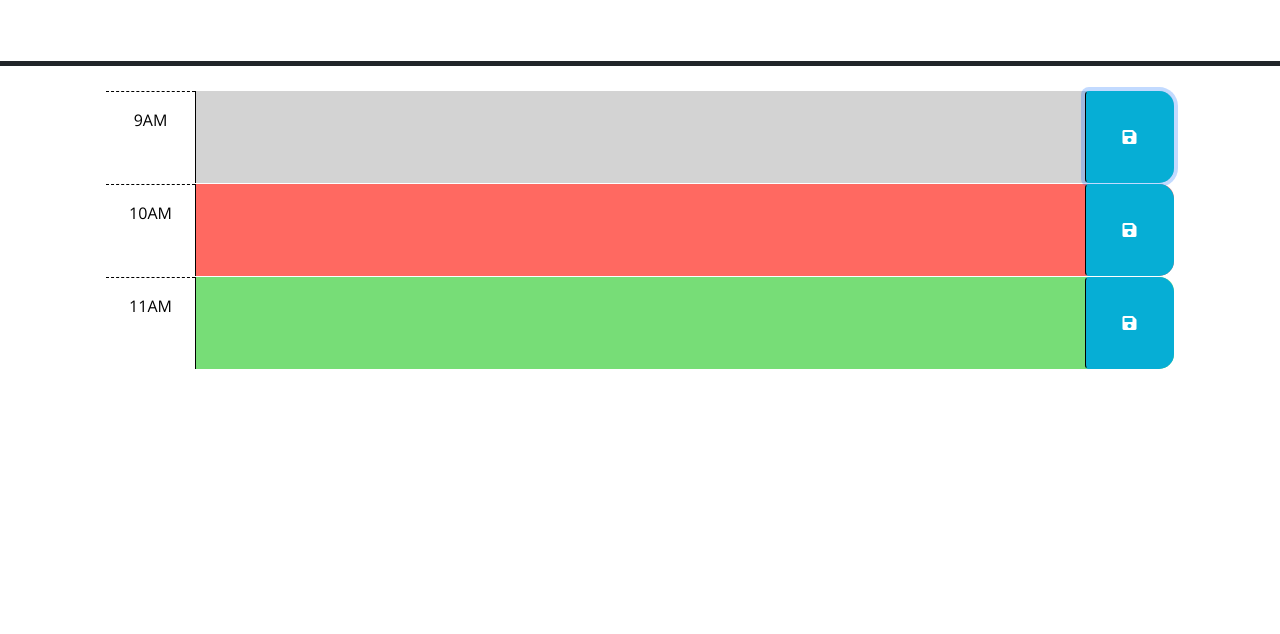
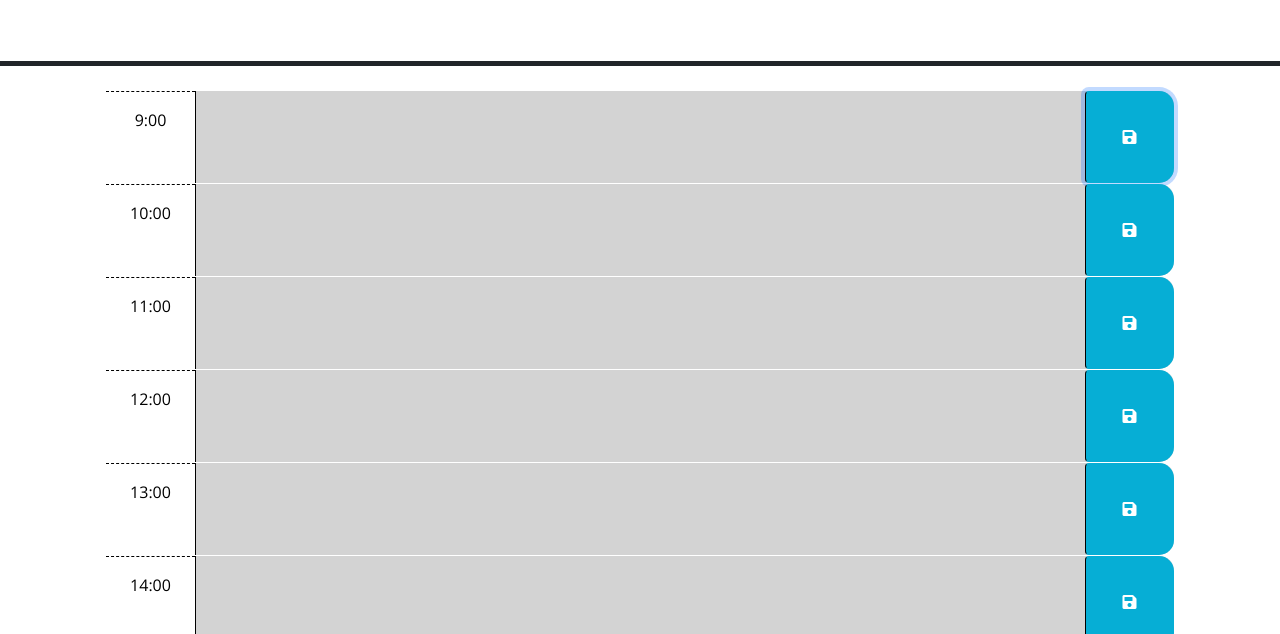
Before and after one commit to Spikey1289/Daily_Planner_Refactor, a plain HTML site: page index.html in a window 1280 px wide. Both pictures are taken after a click on the button 1129 px from the left and 302 px from the top of the page. Shown: the part 166-800 px from the top of the page. Drawn offline with nearby package versions, Linux system fonts and the light colour scheme.

Commit message:
addded the local storage and time block change features

```diff
--- a/Assets/JS/script.js
+++ b/Assets/JS/script.js
@@ -1,6 +1,22 @@
 // Wrap all code that interacts with the DOM in a call to jQuery to ensure that
 // the code isn't run until the browser has finished rendering all the elements
 // in the html.
+
+var date = new Date();
+console.log(date);
+
+var storedTasks = {
+  hour9: "",
+  hour10: "",
+  hour11: "",
+  hour12: "",
+  hour13: "",
+  hour14: "",
+  hour15: "",
+  hour16: "",
+  hour17: ""
+};
+
 $(function () {
   // TODO: Add a listener for click events on the save button. This code should
   // use the id in the containing time-block as a key to save the user input in
@@ -8,16 +24,56 @@ $(function () {
   // function? How can DOM traversal be used to get the "hour-x" id of the
   // time-block containing the button that was clicked? How might the id be
   // useful when saving the description in local storage?
-  //
+
+  $(".saveBtn").click(function () {
+    var input = $(this).siblings("textarea").val();
+    var hour = $(this).parent().attr("id");
+
+    storedTasks[hour] = input.trim();
+    localStorage.setItem("storedTasks", JSON.stringify(storedTasks));
+    console.log(JSON.parse(localStorage.getItem("storedTasks"))[hour])
+  });
+
   // TODO: Add code to apply the past, present, or future class to each time
   // block by comparing the id to the current hour. HINTS: How can the id
   // attribute of each time-block be used to conditionally add or remove the
   // past, present, and future classes? How can Day.js be used to get the
   // current hour in 24-hour time?
-  //
+
+  $(".time-block").each(function (index){
+    var dTime = date.getHours();
+    var hour = parseInt($(this).attr("id").substring(4));
+
+    if (dTime > hour){
+      console.log("48");
+      $(this).addClass("past");
+      $(this).removeClass("present");
+      $(this).removeClass("future");
+    } else if (dTime == hour) {
+      console.log("53");
+      $(this).addClass("present");
+      $(this).removeClass("past");
+      $(this).removeClass("future");
+    } else {
+      console.log("57");
+      $(this).addClass("future");
+      $(this).removeClass("past");
+      $(this).removeClass("present");
+    }
+  });
+
+
   // TODO: Add code to get any user input that was saved in localStorage and set
   // the values of the corresponding textarea elements. HINT: How can the id
   // attribute of each time-block be used to do this?
+
+  $(".time-block").each(function (index) {
+    var hour = $(this).attr("id");
+
+    $(this).children("textarea").val(JSON.parse(localStorage.getItem("storedTasks"))[hour]);
+    storedTasks[hour] = JSON.parse(localStorage.getItem("storedTasks"))[hour]
+  });
+
   //
   // TODO: Add code to display the current date in the header of the page.
 });
--- a/index.html
+++ b/index.html
@@ -40,8 +40,56 @@
         -->
 
       <!-- Example of a past time block. The "past" class adds a gray background color. -->
-      <div id="hour-9" class="row time-block past">
-        <div class="col-2 col-md-1 hour text-center py-3">9AM</div>
+      <div id="hour9" class="row time-block past">
+        <div class="col-2 col-md-1 hour text-center py-3">9:00</div>
+        <textarea class="col-8 col-md-10 description" rows="3"> </textarea>
+        <button class="btn saveBtn col-2 col-md-1" aria-label="save">
+          <i class="fas fa-save" aria-hidden="true"></i>
+        </button>
+      </div>
+
+      <div id="hour10" class="row time-block past">
+        <div class="col-2 col-md-1 hour text-center py-3">10:00</div>
+        <textarea class="col-8 col-md-10 description" rows="3"> </textarea>
+        <button class="btn saveBtn col-2 col-md-1" aria-label="save">
+          <i class="fas fa-save" aria-hidden="true"></i>
+        </button>
+      </div>
+
+      <div id="hour11" class="row time-block past">
+        <div class="col-2 col-md-1 hour text-center py-3">11:00</div>
+        <textarea class="col-8 col-md-10 description" rows="3"> </textarea>
+        <button class="btn saveBtn col-2 col-md-1" aria-label="save">
+          <i class="fas fa-save" aria-hidden="true"></i>
+        </button>
+      </div>
+
+      <div id="hour12" class="row time-block past">
+        <div class="col-2 col-md-1 hour text-center py-3">12:00</div>
+        <textarea class="col-8 col-md-10 description" rows="3"> </textarea>
+        <button class="btn saveBtn col-2 col-md-1" aria-label="save">
+          <i class="fas fa-save" aria-hidden="true"></i>
+        </button>
+      </div>
+
+      <div id="hour13" class="row time-block past">
+        <div class="col-2 col-md-1 hour text-center py-3">13:00</div>
+        <textarea class="col-8 col-md-10 description" rows="3"> </textarea>
+        <button class="btn saveBtn col-2 col-md-1" aria-label="save">
+          <i class="fas fa-save" aria-hidden="true"></i>
+        </button>
+      </div>
+
+      <div id="hour14" class="row time-block past">
+        <div class="col-2 col-md-1 hour text-center py-3">14:00</div>
+        <textarea class="col-8 col-md-10 description" rows="3"> </textarea>
+        <button class="btn saveBtn col-2 col-md-1" aria-label="save">
+          <i class="fas fa-save" aria-hidden="true"></i>
+        </button>
+      </div>
+
+      <div id="hour15" class="row time-block past">
+        <div class="col-2 col-md-1 hour text-center py-3">15:00</div>
         <textarea class="col-8 col-md-10 description" rows="3"> </textarea>
         <button class="btn saveBtn col-2 col-md-1" aria-label="save">
           <i class="fas fa-save" aria-hidden="true"></i>
@@ -49,8 +97,8 @@
       </div>
 
       <!-- Example of a a present time block. The "present" class adds a red background color. -->
-      <div id="hour-10" class="row time-block present">
-        <div class="col-2 col-md-1 hour text-center py-3">10AM</div>
+      <div id="hour16" class="row time-block present">
+        <div class="col-2 col-md-1 hour text-center py-3">16:00</div>
         <textarea class="col-8 col-md-10 description" rows="3"> </textarea>
         <button class="btn saveBtn col-2 col-md-1" aria-label="save">
           <i class="fas fa-save" aria-hidden="true"></i>
@@ -58,8 +106,8 @@
       </div>
 
       <!-- Example of a future time block. The "future" class adds a green background color. -->
-      <div id="hour-11" class="row time-block future">
-        <div class="col-2 col-md-1 hour text-center py-3">11AM</div>
+      <div id="hour17" class="row time-block future">
+        <div class="col-2 col-md-1 hour text-center py-3">17:00</div>
         <textarea class="col-8 col-md-10 description" rows="3"> </textarea>
         <button class="btn saveBtn col-2 col-md-1" aria-label="save">
           <i class="fas fa-save" aria-hidden="true"></i>
```
